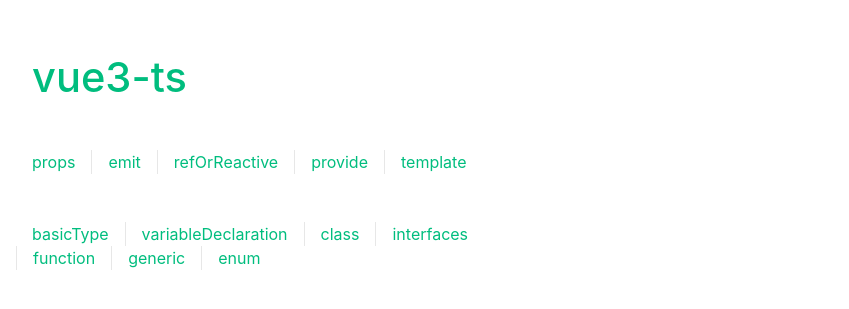
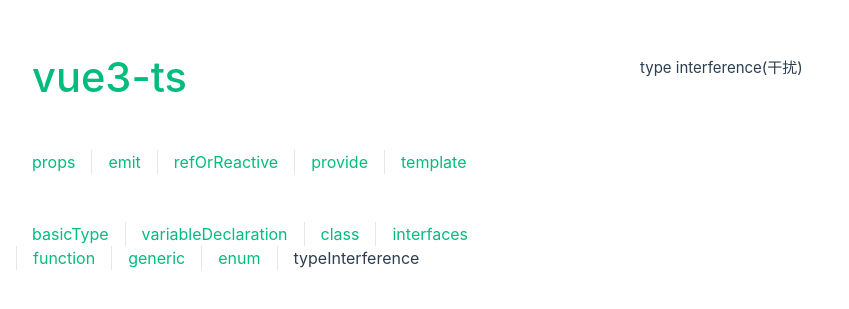
Before and after one commit to llifangyin/typescript-learning, a Vue app in the folder vue3/vue-ts/: page /typeInterference in a window 1280 px wide. Shown: the part 229-538 px from the top of the page, without its empty margins (0-849 px from the left). Built offline with nearby package versions, Linux system fonts and the light colour scheme.

Commit message:
类型推断

```diff
--- a/vue3/vue-ts/src/App.vue
+++ b/vue3/vue-ts/src/App.vue
@@ -25,6 +25,7 @@ import HelloWorld from './components/HelloWorld.vue'
         <RouterLink to="/function">function</RouterLink>
         <RouterLink to="/generic">generic</RouterLink>
         <RouterLink to="/enum">enum</RouterLink>
+        <RouterLink to="/typeInterference">typeInterference</RouterLink>
 
 
       </nav>
--- a/vue3/vue-ts/src/router/index.ts
+++ b/vue3/vue-ts/src/router/index.ts
@@ -73,7 +73,11 @@ const router = createRouter({
       name: 'enum',
       component: () => import('../views/ts/enum.vue')
     },
-
+    {
+      path: '/typeInterference',
+      name: 'typeInterference',
+      component: () => import('../views/ts/typeInterference.vue')
+    },
   ]
 })
 
--- /dev/null
+++ b/vue3/vue-ts/src/views/ts/typeInterference.vue
@@ -0,0 +1,30 @@
+<template>
+  <div>
+    type interference(干扰)
+  </div>
+</template>
+
+<script setup lang="ts">
+// 类型推论 (类型在哪里如何被推断的)
+
+// ts中没有明确指出类型的地方，类型推论帮助提供类型
+
+//推断发生在初始化变量，设置额默认参数值和决定函数返回值时
+let x = 3
+
+// 当候选类型不能使用的时候我们需要明确类型
+// let zoo:Animal[] = [new Rhino(),new Elephant(),new Snake()]
+// 如果没有找到最佳通用类型，类型推断的结果为联合数组类型 (Rhino | Elephant| Snake)[]
+
+// 上下文类型
+window.onmousedown = function(mouseEvent){
+  console.log(mouseEvent.button); // 没报错
+}
+
+
+
+</script>
+
+<style>
+
+</style>
```
